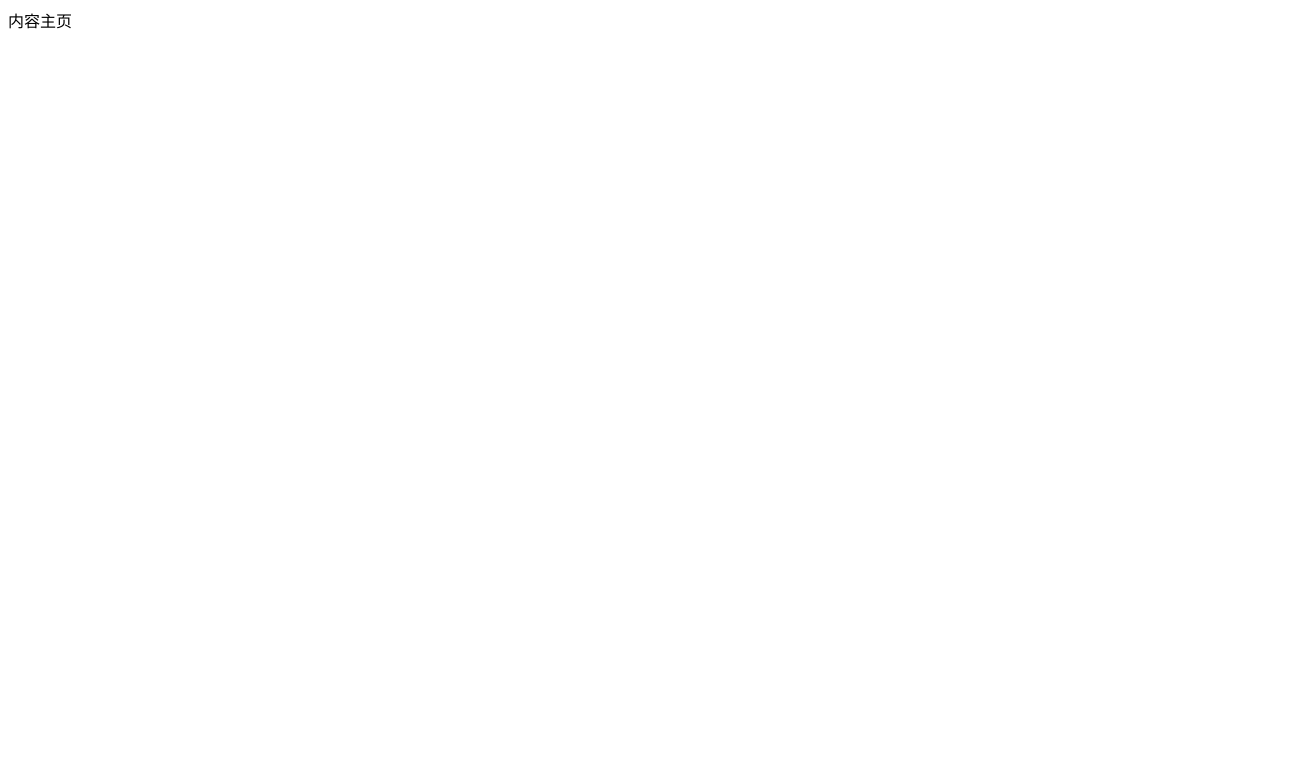
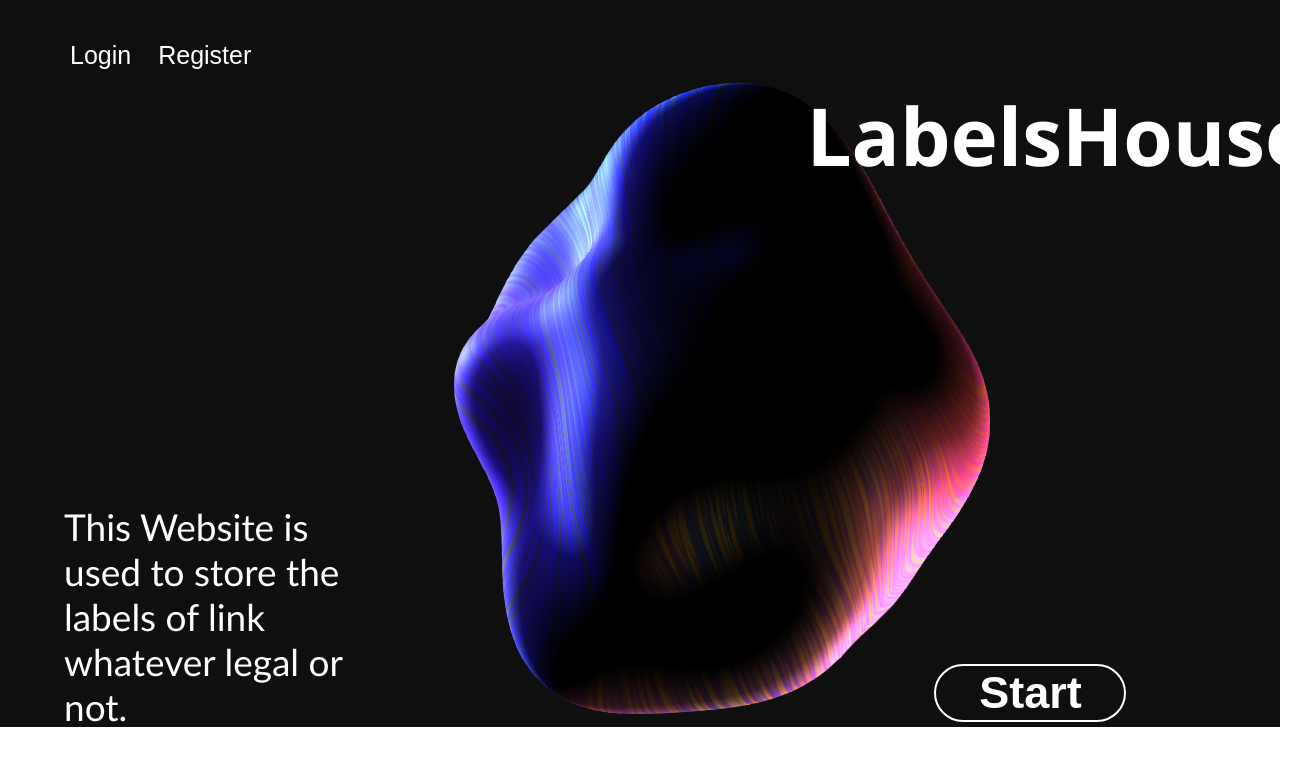
Before and after one commit to zherenh/ITProject, a React (Create React App) app in the folder project/: page / in a window 1280 px wide. Shown: the top 766 px of the page, 1312 px wide, since content can reach past the window. Built offline with nearby package versions, Linux system fonts and the light colour scheme.

Commit message:
HomePage demo

```diff
--- a/project/src/components/Home/Home.js
+++ b/project/src/components/Home/Home.js
@@ -1,9 +1,17 @@
 import React from 'react'
+import classes from './Home.module.css'
 
 const Home = () => {
     return (
-        <div>
-            内容主页
+        <div className={classes.Home}>
+            <p className={classes.Title}>LabelsHouse</p>
+            <div className={classes.Describe}>This Website is used to store the labels of link whatever legal or not.</div>
+            <button className={classes.Start}>Start</button>
+            <div className={classes.Auth}>
+                <button>Login</button>
+                <button>Register</button>
+            </div>
+            <div className={classes.Background}></div>
         </div>
     )
 }
--- /dev/null
+++ b/project/src/components/Home/Home.module.css
@@ -0,0 +1,48 @@
+.Home .Title {
+  color: white;
+  font-family: 'Segoe UI', Tahoma, Geneva, Verdana, sans-serif;
+  font-size: 80px;
+  font-weight: bolder;
+  position: absolute;
+  left: 63%;
+}
+.Home .Background {
+  width: 100%;
+  height: calc(100vh);
+  background-image: url(../../../public/img/NoiseLights.png);
+  background-repeat: no-repeat;
+}
+.Home .Describe {
+  position: absolute;
+  font-family: 'Gill Sans', 'Gill Sans MT', Calibri, 'Trebuchet MS', sans-serif;
+  width: 25%;
+  color: white;
+  font-size: 37px;
+  left: 5%;
+  top: 63%;
+}
+.Home .Start {
+  position: absolute;
+  width: 15%;
+  color: white;
+  background-color: transparent;
+  font-size: 45px;
+  font-weight: bold;
+  left: 73%;
+  top: 83%;
+  border-radius: 50px;
+  border: 2px white solid;
+}
+.Home .Auth {
+  position: absolute;
+  left: 5%;
+  top: 5%;
+}
+.Home .Auth button {
+  font-size: 25px;
+  margin-right: 15px;
+  color: white;
+  background-color: transparent;
+  border: none;
+}
+/*# sourceMappingURL=./Home.module.css.map */
--- /dev/null
+++ b/project/src/components/Home/Home.module.less
@@ -0,0 +1,49 @@
+.Home{
+    .Title{
+        color: white;
+        font-family: 'Segoe UI', Tahoma, Geneva, Verdana, sans-serif;
+        font-size: 80px;
+        font-weight: bolder;
+        position: absolute;
+        left: 63%;
+    }
+    .Background{
+        width: 100%;
+        height: calc(100vh);
+        background-image: url(../../../public/img/NoiseLights.png);
+        background-repeat: no-repeat;
+    }
+    .Describe{
+        position: absolute;
+        font-family: 'Gill Sans', 'Gill Sans MT', Calibri, 'Trebuchet MS', sans-serif;
+        width: 25%;
+        color: white;
+        font-size: 37px;
+        left: 5%;
+        top: 63%;
+    }
+    .Start{
+        position: absolute;
+        width: 15%;
+        color: white;
+        background-color: transparent;
+        font-size: 45px;
+        font-weight: bold;
+        left: 73%;
+        top: 83%;
+        border-radius: 50px;
+        border: 2px white solid;
+    }
+    .Auth{
+        position: absolute;
+        left: 5%;
+        top: 5%;
+        button{
+            font-size: 25px;
+            margin-right: 15px;
+            color: white;
+            background-color: transparent;
+            border: none;
+        }
+    }
+}
--- /dev/null
+++ b/project/src/index.css
@@ -0,0 +1,3 @@
+body{
+    margin: 0;
+}
--- a/project/src/index.js
+++ b/project/src/index.js
@@ -2,6 +2,7 @@ import React from 'react';
 import ReactDOM from 'react-dom/client';
 import App from './App';
 import { BrowserRouter as Router } from "react-router-dom"
+import './index.css'
 
 const root = ReactDOM.createRoot(document.getElementById('root'));
 root.render(
```
Also changed, not shown: project/public/img/NoiseLights.png (added), 1 other file (tests, documents, lock files or other folders).
